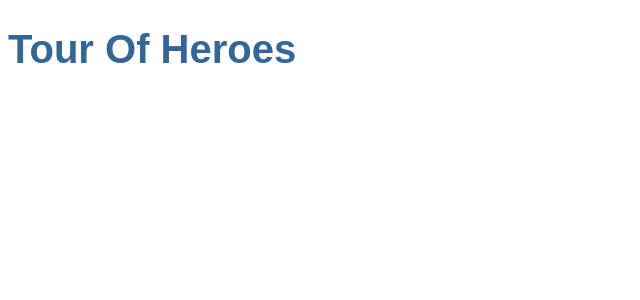
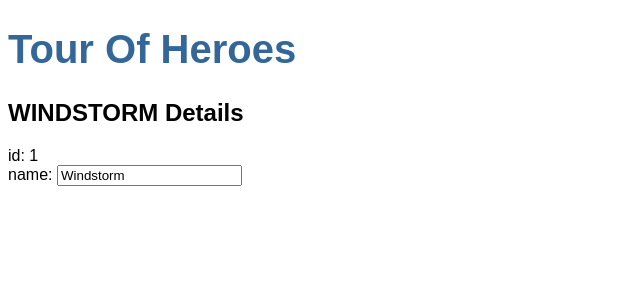
Before and after one commit to mucheniski/angular-tour-of-heroes, an Angular app: page / in a window 1280 px wide. Shown: the top 300 px of the page, without its empty margins (0-640 px from the left). Built offline with nearby package versions, Linux system fonts and the light colour scheme.

Commit message:
Hero editor created

```diff
--- a/src/app/app.component.html
+++ b/src/app/app.component.html
@@ -1 +1,2 @@
 <h1>{{title}}</h1>
+<app-heroes></app-heroes>
--- /dev/null
+++ b/src/app/hero.ts
@@ -0,0 +1,4 @@
+export interface Hero {
+  id: number;
+  name: string;
+}
--- a/src/app/heroes/heroes.component.html
+++ b/src/app/heroes/heroes.component.html
@@ -1 +1,7 @@
-<p>heroes works!</p>
+<h2>{{hero.name | uppercase}} Details</h2>
+<div><span>id: </span>{{hero.id}}</div>
+<div>
+  <label>name:
+    <input [(ngModel)]="hero.name" placeholder="name"/>
+  </label>
+</div>
--- a/src/app/heroes/heroes.component.ts
+++ b/src/app/heroes/heroes.component.ts
@@ -1,4 +1,5 @@
 import { Component, OnInit } from '@angular/core';
+import { Hero } from '../hero';
 
 @Component({
   selector: 'app-heroes',
@@ -7,6 +8,11 @@
 })
 export class HeroesComponent implements OnInit {
 
+  hero: Hero = {
+    id: 1,
+    name: 'Windstorm'
+  }
+
   constructor() { }
 
   ngOnInit(): void {
```
Also changed, not shown: src/app/app.module.ts (+6 -3 lines).
